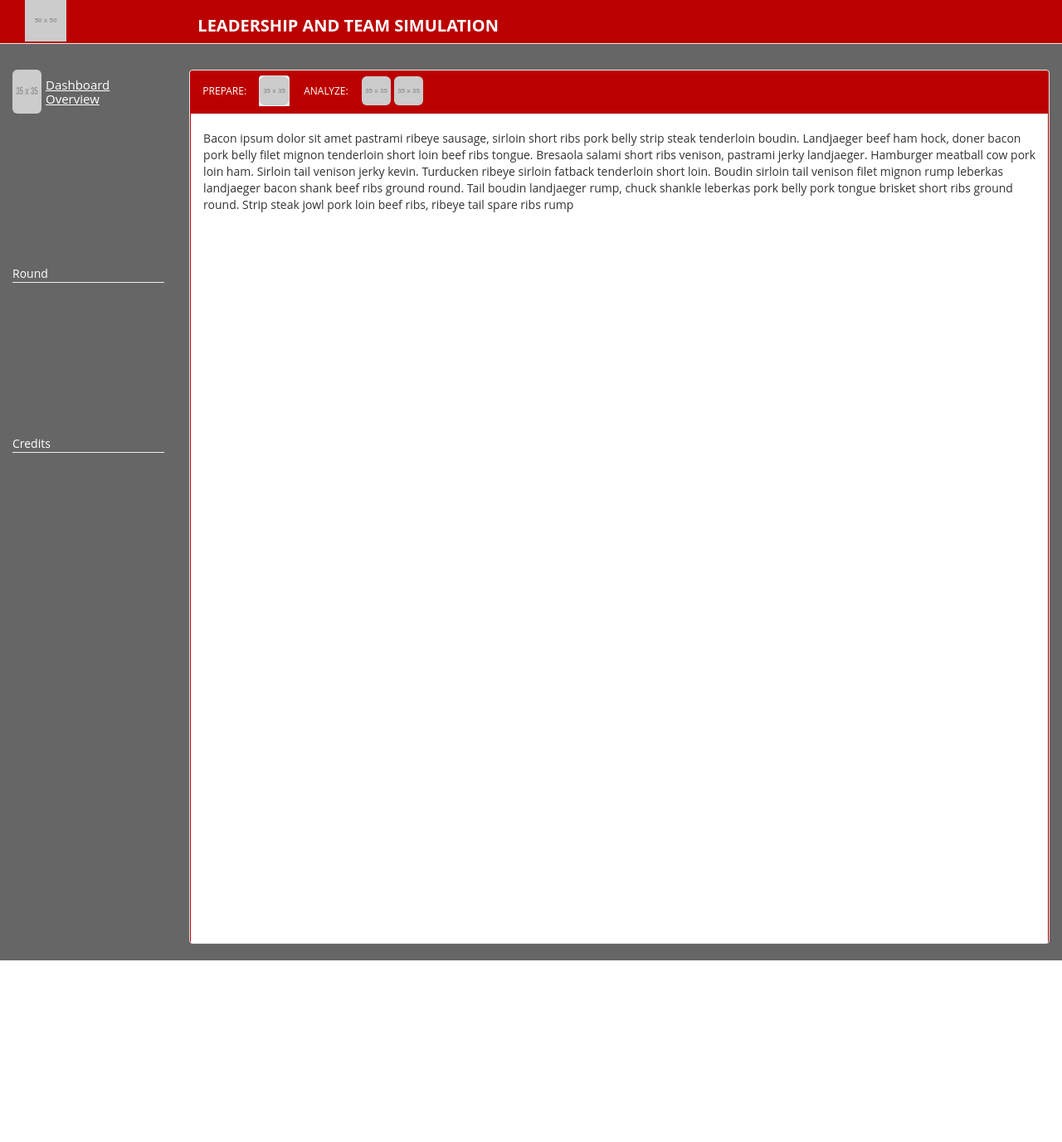
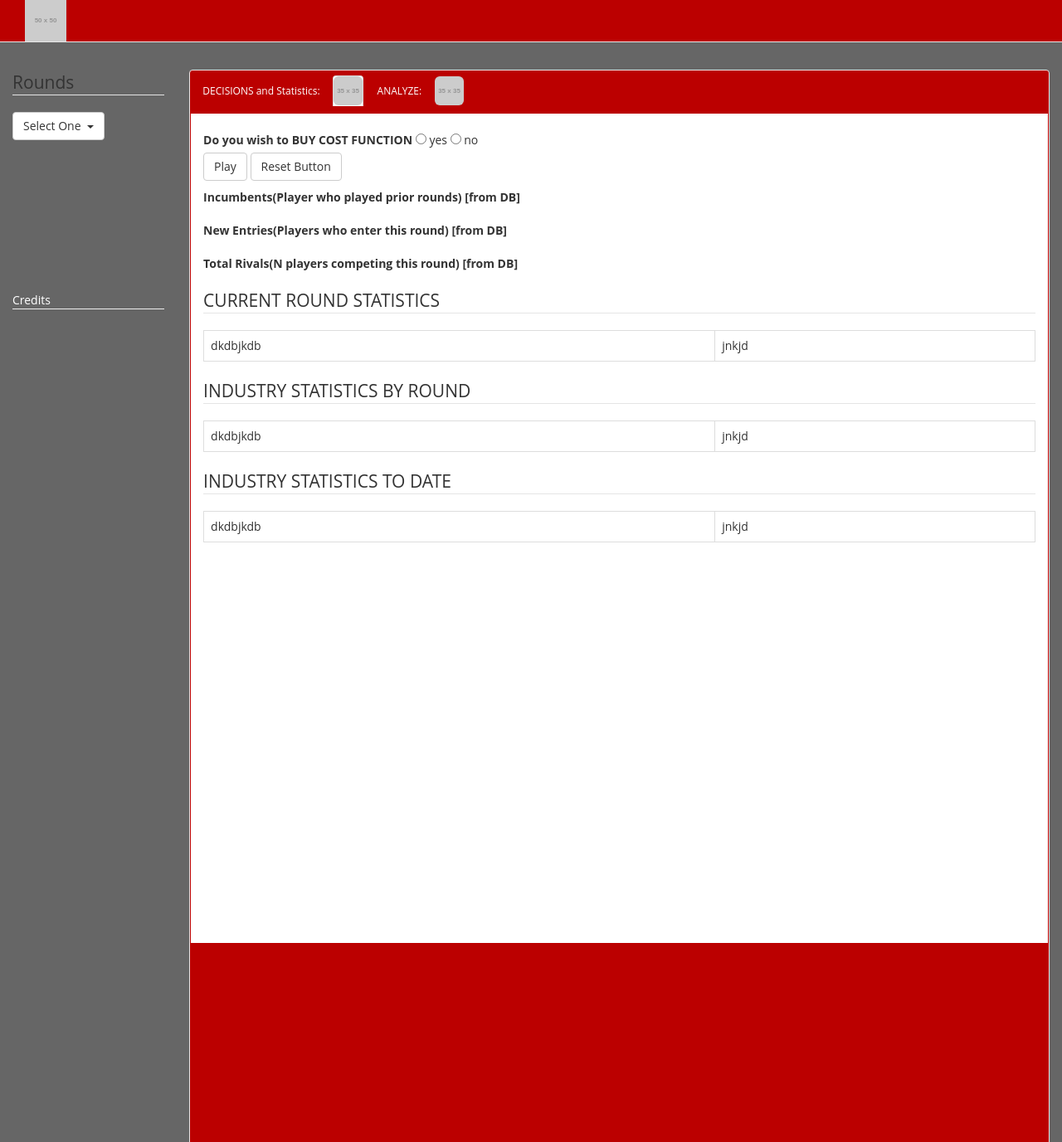
Before and after one commit to ankur-maximos/GameSimulationHack, a PHP site: page / in a window 1280 px wide. Shown: the top 1377 px of the page at 83% size. Before the commit the page ends 1158 px from the top, so only its background shows below. Run offline with PHP 8.4, Linux system fonts and the light colour scheme; grey boxes labelled with a size stand in for pictures from a placeholder-image service; some libraries are stand-ins or nearby versions.

Commit message:
DB files for user and admin,UI for user

```diff
--- a/css/derived.css
+++ b/css/derived.css
@@ -19,3 +19,10 @@ body {
 .navbar-default .navbar-nav>.active>a, .navbar-default .navbar-nav>.active>a:hover, .navbar-default .navbar-nav>.active>a:focus{
 	background-color: #FFFFFF;
 }
+
+.table {
+	/*float: left; */
+	/*width: 40%;*/
+	margin-right: 20%;
+	margin-top: 2%;
+}
--- a/css/main.css
+++ b/css/main.css
@@ -72,7 +72,6 @@ hr {
 }
 #rounds {
 	color: white;
-	margin-top: 100%;
 }
 #credits {
 	color: white;
@@ -110,3 +109,8 @@ span.icon:before {
 .col-md-00 {
     width: 0;
 }
+
+#players {
+	margin-top: 10px;
+	margin-bottom: 14px;
+}
--- a/index.html
+++ b/index.html
@@ -1,3 +1,7 @@
+<?php
+include("classdboperations.db");
+?>
+
 <!DOCTYPE html>
 <html lang="en">
 <head>
@@ -26,19 +30,40 @@
 				<img src="http://placehold.it/50x50">
 			</div>
 			<div class="col-lg-10">
-    			<h2>LEADERSHIP AND TEAM SIMULATION</h2>
+				<h2><?php echo simName(); ?></h2>
 			</div>
 		</div>
 	</nav>
 	<div class="container-fluid">
 		<div class="row content">
 			<div class="col-lg-2">
-    			<div class="dashboard">
+				<!--<div class="dashboard">
 					<img src="http://placehold.it/35x35" class="img-rounded"><h4 id="dashboard">Dashboard Overview</h4>
-    			</div>
+				</div> -->
 				<div id="rounds">
-					<span>Round</span>
-					<hr>
+					<legend>Rounds</legend>
+
+					<!-- display the current value -->
+					<span class="dropdown">
+						<button class="btn btn-default dropdown-toggle" type="button" id="dropdownMenu1" data-toggle="dropdown" aria-expanded="true">
+							<span data-bind="label">Select One</span>&nbsp;
+							<span class="caret"></span>
+						</button>
+						<ul class="dropdown-menu" role="menu" aria-labelledby="dropdownMenu1">
+							<?php
+							$rounds = fetchAllRounds();
+							foreach ($rounds as $key => $value) {
+								 	# code...
+								<li role="presentation"><a role="menuitem" tabindex="-1" href="#"></a></li>
+							}
+							?>
+
+							<!--<li role="presentation"><a role="menuitem" tabindex="-1" href="#">Round II</a></li>
+							<li role="presentation"><a role="menuitem" tabindex="-1" href="#">Round III</a></li>
+							<li role="presentation"><a role="menuitem" tabindex="-1" href="#">Round IV</a></li> -->
+						</ul>
+					</span>
+
 				</div>
 				<div id="credits">
 					<span>Credits</span>
@@ -47,33 +72,91 @@
 			</div>
 
 			<div class="col-lg-10">
+
+
+
+
+
 				<nav class="navbar navbar-default header">
 					<div class="container-fluid">
 						<!-- Brand and toggle get grouped for better mobile display -->
 						<div class="navbar-header">
-				      <button type="button" class="navbar-toggle collapsed" data-toggle="collapse" data-target="#bs-example-navbar-collapse-1">
-				        <span class="sr-only">Toggle navigation</span>
-				        <span class="icon-bar"></span>
-				        <span class="icon-bar"></span>
-				        <span class="icon-bar"></span>
-				      </button>
-				      <span class="navbar-brand nav-bar-headers">PREPARE:</span>
+							<span class="navbar-brand nav-bar-headers">DECISIONS and Statistics:</span>
 						</div>
 
 						<!-- Collect the nav links, forms, and other content for toggling -->
 						<div class="collapse navbar-collapse" id="bs-example-navbar-collapse-1">
 							<ul class="nav nav-tabs navbar-nav">
-				        <li class="active"><a href="#profile" class="nav-links" aria-controls="profile" data-toggle="tab"><img src="http://placehold.it/35x35" class="img-rounded"></a></li>
+								<li class="active"><a href="#profile" class="nav-links" aria-controls="profile" data-toggle="tab"><img src="http://placehold.it/35x35" class="img-rounded"></a>
+								</li>
 								<span class="navbar-brand nav-bar-headers nav-header-adjust">ANALYZE:</span>
 								<li><a href="#analyze" class="nav-links" data-toggle="tab"><img src="http://placehold.it/35x35" class="img-rounded"></a></li>
-				        <li><a href="#profile" class="nav-links" aria-controls="profile" role="tab" data-toggle="tab"><img src="http://placehold.it/35x35" class="img-rounded"></a></li>
 							</ul>
 							<div class="tab-content">
-				      	<div class="tab-pane fade in active" id="profile">
+								<div class="tab-pane fade active in" id="profile">
 									<div class="tab-contents">
 										<div class="container-fluid">
 											<div class="tab-row-contents">
-					      				Bacon ipsum dolor sit amet pastrami ribeye sausage, sirloin short ribs pork belly strip steak tenderloin boudin. Landjaeger beef ham hock, doner bacon pork belly filet mignon tenderloin short loin beef ribs tongue. Bresaola salami short ribs venison, pastrami jerky landjaeger. Hamburger meatball cow pork loin ham. Sirloin tail venison jerky kevin. Turducken ribeye sirloin fatback tenderloin short loin. Boudin sirloin tail venison filet mignon rump leberkas landjaeger bacon shank beef ribs ground round. Tail boudin landjaeger rump, chuck shankle leberkas pork belly pork tongue brisket short ribs ground round. Strip steak jowl pork loin beef ribs, ribeye tail spare ribs rump
+												<form method="POST" action="classdboperations.php">
+													<!-- Checking for decision variables-->
+													<label>Do you wish to BUY COST FUNCTION</label>
+													<input type="radio" name="cf" value="yes">
+													<span>yes</span>
+													<input type="radio" name="cf" value="no">
+													<span>no</span>
+													<div>
+														<button class="btn btn-default" type="submit" id="play">Play</button>
+														<button class="btn btn-default" type="submit" id="reset">Reset Button</button>
+													</div>
+												</form>
+												<div id="players">
+												<div class="form-group">
+													<label>Incumbents(Player who played prior rounds)</label>
+													<label>[from DB]</label>
+												</div>
+												<div class="form-group">
+													<label>New Entries(Players who enter this round)</label>
+													<label>[from DB]</label>
+
+												</div>
+												<div class="from-group">
+													<label>Total Rivals(N players competing this round)</label>
+													<label>[from DB]</label>
+												</div>
+												</div>
+
+												<legend>CURRENT ROUND STATISTICS</legend>
+												<table class="table table-hover table-bordered">
+													<?php while($row { ?>
+													<tr>
+														<td><?php echo $row['column1_name']; ?> dkdbjkdb</td>
+														<td><?php echo $row['column2_name']; ?> jnkjd</td>
+													</tr>
+													<?php } ?>
+												</table>
+
+												<legend>INDUSTRY STATISTICS BY ROUND</legend>
+												<table class="table table-hover table-bordered">
+													<?php while($row  { ?>
+													<tr>
+														<td><?php echo $row['column1_name']; ?> dkdbjkdb</td>
+														<td><?php echo $row['column2_name']; ?> jnkjd</td>
+													</tr>
+													<?php } ?>
+												</table>
+
+												<legend>INDUSTRY STATISTICS TO DATE</legend>
+												<table class="table table-hover table-bordered">
+													<?php while($row  { ?>
+													<tr>
+														<td><?php echo $row['column1_name']; ?> dkdbjkdb</td>
+														<td><?php echo $row['column2_name']; ?> jnkjd</td>
+													</tr>
+													<?php } ?>
+												</table>
+
+												<div id="loading"></div>
+											</div>
 										</div>
 									</div>
 								</div>
@@ -82,8 +165,7 @@
 								<div class="tab-contents">
 									<div class="container-fluid">
 										<div class="tab-row-contents">
-					      				Bacon ipsum dolor sit amet pastrami ribeye sausage, sirloin short ribs pork belly strip steak tenderloin boudin. Landjaeger beef ham hock, doner bacon pork belly filet mignon tenderloin short loin beef ribs tongue. Bresaola salami short ribs venison, pastrami jerky landjaeger. Hamburger meatball cow pork loin ham. Sirloin tail venison jerky kevin. Turducken ribeye sirloin fatback tenderloin short loin. Boudin sirloin tail venison filet mignon rump leberkas landjaeger bacon shank beef ribs ground round. Tail boudin landjaeger rump, chuck shankle leberkas pork belly pork tongue brisket short ribs ground round. Strip steak jowl pork loin beef ribs, ribeye tail spare ribs rump
-					      			</div>
+											<div id="container" style="width:100%; height:400px;"></div>
 										</div>
 									</div>
 								</div>
@@ -95,9 +177,15 @@
 		</div>
 	</div>
 
+
+
+
 	<!-- jQuery (necessary for Bootstrap's JavaScript plugins) -->
 	<script src="https://ajax.googleapis.com/ajax/libs/jquery/1.11.1/jquery.min.js"></script>
 	<!-- Include all compiled plugins (below), or include individual files as needed -->
 	<script src="js/bootstrap.min.js"></script>
+	<script src="http://code.highcharts.com/highcharts.js"></script>
+	<script type="text/javascript" src="js/chart.js"></script>
+	<script type="text/javascript" src="js/user.js"></script>
 </body>
 </html>
--- /dev/null
+++ b/js/chart.js
@@ -0,0 +1,25 @@
+$(function () {
+    $('#container').highcharts({
+        chart: {
+            type: 'bar'
+        },
+        title: {
+            text: 'Fruit Consumption'
+        },
+        xAxis: {
+            categories: ['Apples', 'Bananas', 'Oranges']
+        },
+        yAxis: {
+            title: {
+                text: 'Fruit eaten'
+            }
+        },
+        series: [{
+            name: 'Jane',
+            data: [1, 0, 4]
+        }, {
+            name: 'John',
+            data: [5, 7, 3]
+        }]
+    });
+});
--- /dev/null
+++ b/js/testdbforms.js
@@ -0,0 +1,6 @@
+$(function() {
+
+  $("#testsubmit").submit((function(event)) {
+
+  });
+});
--- /dev/null
+++ b/js/user.js
@@ -0,0 +1,56 @@
+$(function() {
+	$("[href='#analyze']").click(function() {
+		$("#profile").removeClass("active in");
+	});
+
+	$("[href='#profile']").click(function() {
+		$("#analyze").removeClass("active in");
+	});
+
+
+	$(".dropdown li a").click(function( event ) {
+		var $target = $(event.currentTarget);
+		$target.closest('.dropdown').find("[data-bind='label']").text($target.text()).end().children( '.dropdown-toggle' ).dropdown( 'toggle' );
+		return false;
+	});
+
+
+
+	$("#play").submit(function(event) {
+
+		event.preventDefault();
+		$('#loading').html('<img src="http://preloaders.net/preloaders/287/Filling%20broken%20ring.gif"> loading...');
+		$.ajax({
+			url: "../db/classdboperations.php",
+			data: {
+				"action": "play",
+
+			},
+			type: "POST",
+			success: function( data ) {
+				$( "#weather-temp" ).html( "<strong>" + data + "</strong> degrees" );
+			}
+			error: function(data) {
+				return false;
+			}
+		});
+	});
+
+	$("#reset").submit(function(event) {
+		event.preventDefault();
+		$('#loading').html('<img src="http://preloaders.net/preloaders/287/Filling%20broken%20ring.gif"> loading...');
+		$.ajax({
+			url: "../db/classdboperations.php",
+			data: {
+				"action": "reset"
+			},
+			success: function( data ) {
+				$( "#weather-temp" ).html( "<strong>" + data + "</strong> degrees" );
+			}
+			error: function(data) {
+				return false;
+			}
+		});
+	});
+
+});
--- a/login.php
+++ b/login.php
@@ -38,8 +38,6 @@
   <body>
 
     <div class="container">
-
-
       <form class="form-signin" action="login/validate.php" method="post">
         <h3 class="form-signin-heading">Log in</h3>
         <h5>Please choose your account type</h5>
```
Also changed, not shown: db/admindboperations.php (added, +80 -0 lines), db/classdboperations.php (added, +74 -0 lines). Lines whose indentation alone changed are shown as unchanged.
